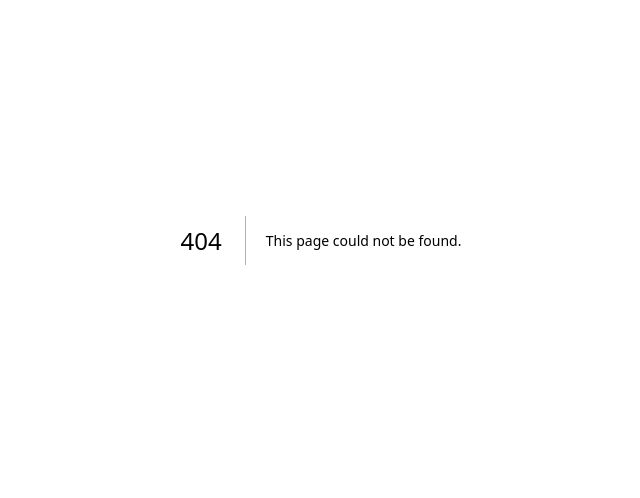
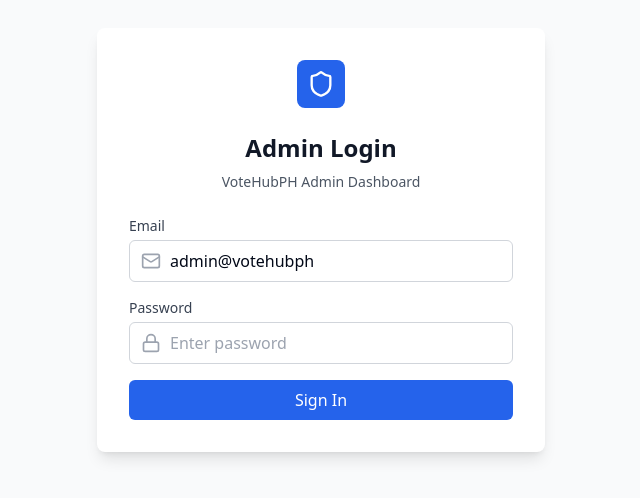
Before and after one commit to NOTMORSE-PROG/VoteHubPH_Admin, a Next.js app: page /login in a window 1280 px wide. Before the commit this address had no page. Shown: the part 160-658 px from the top of the page, without its empty margins (319-959 px from the left). Built offline with nearby package versions, Linux system fonts and the light colour scheme.

Commit message:
Add admin authentication: login page and protect dashboard

```diff
--- /dev/null
+++ b/app/login/page.tsx
@@ -0,0 +1,130 @@
+"use client"
+
+import { useState } from "react"
+import { useRouter } from "next/navigation"
+import { Shield, Mail, Lock, Loader2 } from "lucide-react"
+
+export default function AdminLoginPage() {
+  const router = useRouter()
+  const [email, setEmail] = useState("admin@votehubph")
+  const [password, setPassword] = useState("")
+  const [isLoading, setIsLoading] = useState(false)
+  const [error, setError] = useState("")
+
+  const handleLogin = async (e: React.FormEvent) => {
+    e.preventDefault()
+    setIsLoading(true)
+    setError("")
+
+    try {
+      const apiUrl = process.env.NEXT_PUBLIC_API_URL || 'http://localhost:8000/api'
+      const response = await fetch(`${apiUrl}/admin/login`, {
+        method: "POST",
+        headers: {
+          "Content-Type": "application/json",
+        },
+        credentials: "include",
+        body: JSON.stringify({ email, password }),
+      })
+
+      const data = await response.json()
+
+      if (response.ok) {
+        // Store admin session info
+        if (typeof window !== 'undefined') {
+          localStorage.setItem('admin_authenticated', 'true')
+          localStorage.setItem('admin_user_id', data.user.id)
+        }
+        // Redirect to admin dashboard
+        router.push("/")
+      } else {
+        setError(data.message || "Login failed")
+      }
+    } catch (error) {
+      console.error("Login error:", error)
+      setError("Failed to connect to server")
+    } finally {
+      setIsLoading(false)
+    }
+  }
+
+  return (
+    <div className="min-h-screen bg-gray-50 flex items-center justify-center px-4">
+      <div className="max-w-md w-full">
+        <div className="bg-white rounded-lg shadow-lg p-8">
+          <div className="flex items-center justify-center mb-6">
+            <div className="h-12 w-12 rounded-lg bg-blue-600 flex items-center justify-center">
+              <Shield className="h-7 w-7 text-white" />
+            </div>
+          </div>
+
+          <h1 className="text-2xl font-bold text-center text-gray-900 mb-2">
+            Admin Login
+          </h1>
+          <p className="text-sm text-center text-gray-600 mb-6">
+            VoteHubPH Admin Dashboard
+          </p>
+
+          {error && (
+            <div className="mb-4 p-3 bg-red-50 border border-red-200 rounded-md">
+              <p className="text-sm text-red-600">{error}</p>
+            </div>
+          )}
+
+          <form onSubmit={handleLogin} className="space-y-4">
+            <div>
+              <label htmlFor="email" className="block text-sm font-medium text-gray-700 mb-1">
+                Email
+              </label>
+              <div className="relative">
+                <Mail className="absolute left-3 top-1/2 transform -translate-y-1/2 h-5 w-5 text-gray-400" />
+                <input
+                  id="email"
+                  type="email"
+                  value={email}
+                  onChange={(e) => setEmail(e.target.value)}
+                  required
+                  className="w-full pl-10 pr-4 py-2 border border-gray-300 rounded-md focus:ring-2 focus:ring-blue-500 focus:border-blue-500"
+                  placeholder="admin@votehubph"
+                />
+              </div>
+            </div>
+
+            <div>
+              <label htmlFor="password" className="block text-sm font-medium text-gray-700 mb-1">
+                Password
+              </label>
+              <div className="relative">
+                <Lock className="absolute left-3 top-1/2 transform -translate-y-1/2 h-5 w-5 text-gray-400" />
+                <input
+                  id="password"
+                  type="password"
+                  value={password}
+                  onChange={(e) => setPassword(e.target.value)}
+                  required
+                  className="w-full pl-10 pr-4 py-2 border border-gray-300 rounded-md focus:ring-2 focus:ring-blue-500 focus:border-blue-500"
+                  placeholder="Enter password"
+                />
+              </div>
+            </div>
+
+            <button
+              type="submit"
+              disabled={isLoading}
+              className="w-full bg-blue-600 text-white py-2 px-4 rounded-md hover:bg-blue-700 disabled:opacity-50 disabled:cursor-not-allowed font-medium flex items-center justify-center gap-2"
+            >
+              {isLoading ? (
+                <>
+                  <Loader2 className="h-4 w-4 animate-spin" />
+                  Signing in...
+                </>
+              ) : (
+                "Sign In"
+              )}
+            </button>
+          </form>
+        </div>
+      </div>
+    </div>
+  )
+}
--- a/app/page.tsx
+++ b/app/page.tsx
@@ -29,6 +29,7 @@
 }
 
 export default function AdminDashboard() {
+  const [isAuthenticated, setIsAuthenticated] = useState<boolean | null>(null)
   const [posts, setPosts] = useState<Post[]>([])
   const [filteredPosts, setFilteredPosts] = useState<Post[]>([])
   const [isLoading, setIsLoading] = useState(true)
@@ -47,7 +48,22 @@
   const lastFetchRef = useRef<number>(0)
   const isInitialMount = useRef(true)
 
+  // Check authentication on mount
+  useEffect(() => {
+    if (typeof window !== 'undefined') {
+      const authenticated = localStorage.getItem('admin_authenticated') === 'true'
+      setIsAuthenticated(authenticated)
+      if (!authenticated) {
+        setIsLoading(false)
+      }
+    }
+  }, [])
+
   const fetchPosts = useCallback(async (silent = false) => {
+    if (!isAuthenticated) {
+      return
+    }
+
     if (!silent) {
       setIsLoading(true)
     } else {
@@ -56,9 +72,14 @@
 
     try {
       const apiUrl = process.env.NEXT_PUBLIC_API_URL || 'http://localhost:8000/api'
+      const adminUserId = typeof window !== 'undefined' ? localStorage.getItem('admin_user_id') : null
+
       const response = await fetch(`${apiUrl}/admin/posts`, {
         credentials: "include",
         cache: 'no-store', // Prevent caching
+        headers: adminUserId ? {
+          'X-User-Id': adminUserId,
+        } : {},
       })
       if (response.ok) {
         const data = await response.json()
@@ -91,9 +112,11 @@
 
   // Initial fetch
   useEffect(() => {
-    fetchPosts()
-    isInitialMount.current = false
-  }, [fetchPosts])
+    if (isAuthenticated === true) {
+      fetchPosts()
+      isInitialMount.current = false
+    }
+  }, [isAuthenticated, fetchPosts])
 
   // Auto-refresh every 30 seconds when tab is visible
   useEffect(() => {
@@ -183,11 +206,14 @@
 
     try {
       const apiUrl = process.env.NEXT_PUBLIC_API_URL || 'http://localhost:8000/api'
+      const adminUserId = typeof window !== 'undefined' ? localStorage.getItem('admin_user_id') : null
+
       const response = await fetch(`${apiUrl}/admin/posts/${postId}/approve`, {
         method: "POST",
         headers: {
           "Content-Type": "application/json",
           "Accept": "application/json",
+          ...(adminUserId ? { 'X-User-Id': adminUserId } : {}),
         },
         credentials: "include",
       })
@@ -236,11 +262,14 @@
 
     try {
       const apiUrl = process.env.NEXT_PUBLIC_API_URL || 'http://localhost:8000/api'
+      const adminUserId = typeof window !== 'undefined' ? localStorage.getItem('admin_user_id') : null
+
       const response = await fetch(`${apiUrl}/admin/posts/${postId}/reject`, {
         method: "POST",
         headers: {
           "Content-Type": "application/json",
           "Accept": "application/json",
+          ...(adminUserId ? { 'X-User-Id': adminUserId } : {}),
         },
         body: JSON.stringify({ admin_notes: adminNotes }),
         credentials: "include",
@@ -263,7 +292,19 @@
     }
   }
 
-  if (isLoading) {
+  // Redirect to login if not authenticated
+  if (isAuthenticated === false) {
+    if (typeof window !== 'undefined') {
+      window.location.href = '/login'
+    }
+    return (
+      <div className="min-h-screen flex items-center justify-center bg-gray-50">
+        <Loader2 className="h-8 w-8 animate-spin text-blue-600" />
+      </div>
+    )
+  }
+
+  if (isLoading || isAuthenticated === null) {
     return (
       <div className="min-h-screen flex items-center justify-center bg-gray-50">
         <Loader2 className="h-8 w-8 animate-spin text-blue-600" />
@@ -834,11 +875,17 @@
 
                           setIsProcessingPartyList(prev => ({ ...prev, [post.id]: true }))
                           try {
+                            const apiUrl = process.env.NEXT_PUBLIC_API_URL || 'http://localhost:8000/api'
+                            const adminUserId = typeof window !== 'undefined' ? localStorage.getItem('admin_user_id') : null
+
                             const response = await fetch(
-                              `${process.env.NEXT_PUBLIC_API_URL || 'http://localhost:8000/api'}/admin/partylists/${partyListId}/members`,
+                              `${apiUrl}/admin/partylists/${partyListId}/members`,
                               {
                                 method: "POST",
-                                headers: { "Content-Type": "application/json" },
+                                headers: {
+                                  "Content-Type": "application/json",
+                                  ...(adminUserId ? { 'X-User-Id': adminUserId } : {}),
+                                },
                                 credentials: "include",
                                 body: JSON.stringify({ post_id: post.id }),
                               }
@@ -881,11 +928,17 @@
                         onClick={async () => {
                           setIsProcessingPartyList(prev => ({ ...prev, [post.id]: true }))
                           try {
+                            const apiUrl = process.env.NEXT_PUBLIC_API_URL || 'http://localhost:8000/api'
+                            const adminUserId = typeof window !== 'undefined' ? localStorage.getItem('admin_user_id') : null
+
                             const response = await fetch(
-                              `${process.env.NEXT_PUBLIC_API_URL || 'http://localhost:8000/api'}/admin/partylists`,
+                              `${apiUrl}/admin/partylists`,
                               {
                                 method: "POST",
-                                headers: { "Content-Type": "application/json" },
+                                headers: {
+                                  "Content-Type": "application/json",
+                                  ...(adminUserId ? { 'X-User-Id': adminUserId } : {}),
+                                },
                                 credentials: "include",
                                 body: JSON.stringify({
                                   name: post.party,
```
